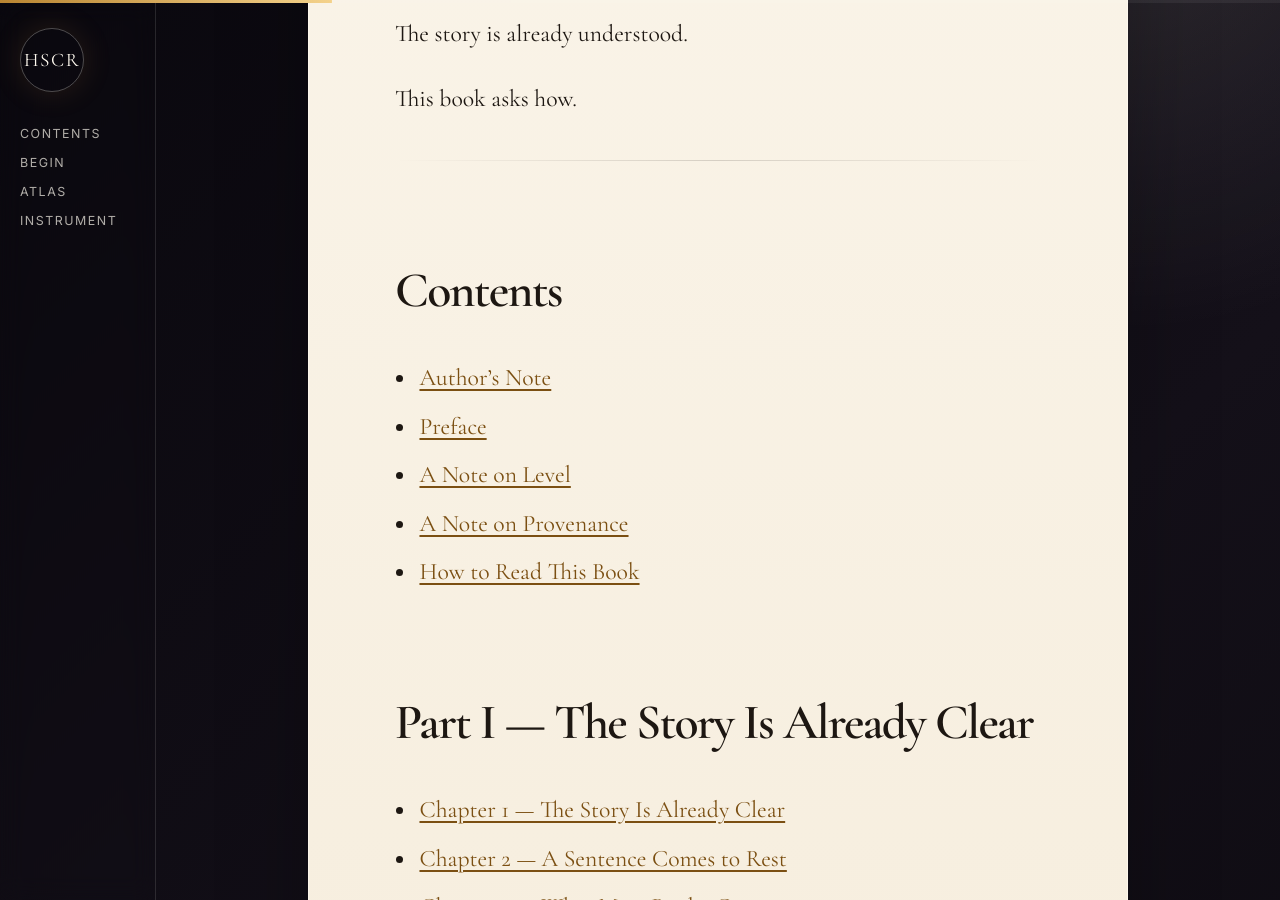
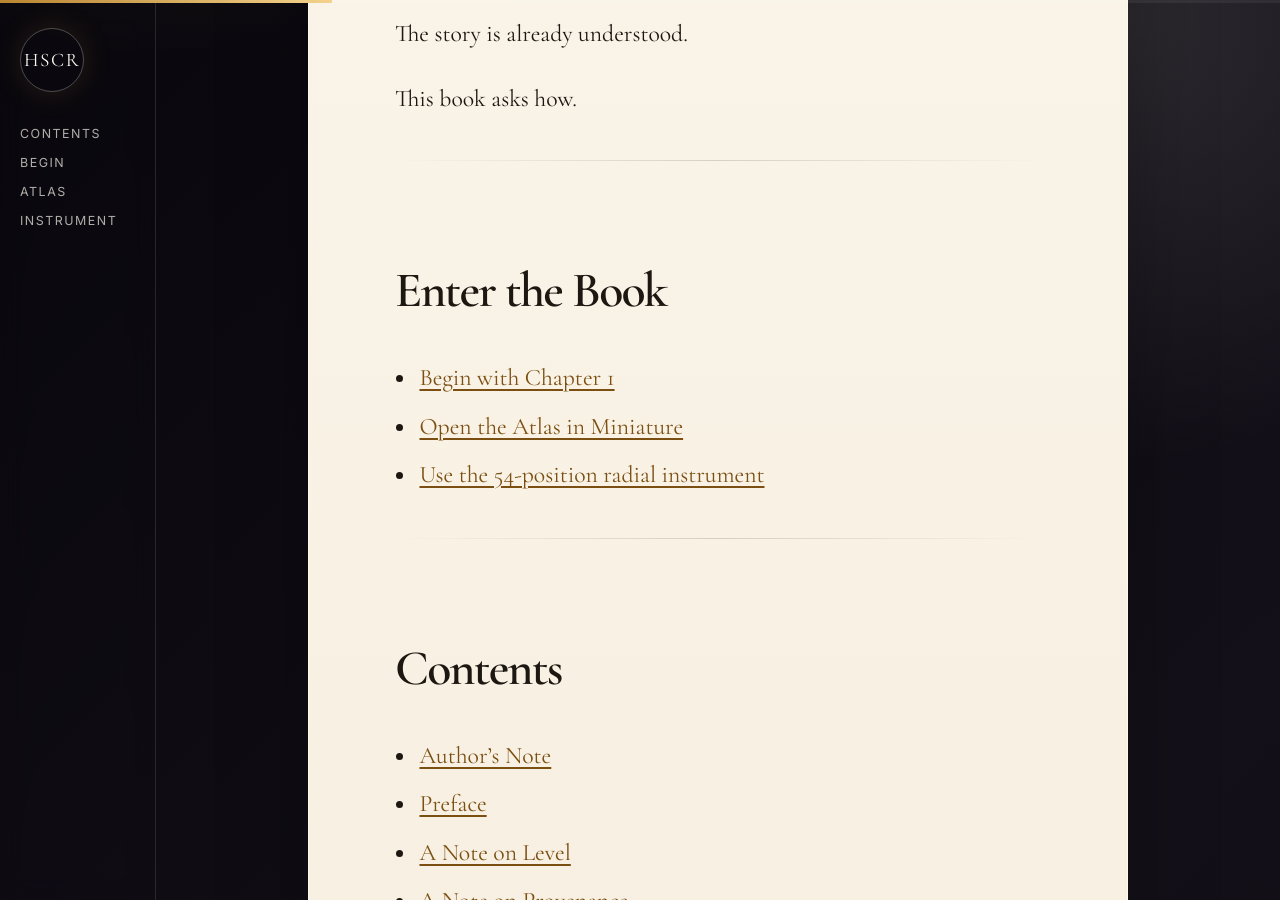
Before and after one commit to TitanicParker/how-sentences-come-to-rest, a Jekyll site: the page built from index.md, in a window 1280 px wide and 900 px high, scrolled down 716 px. Built offline with Jekyll 4.4.1, drawn with Linux system fonts in a browser that asks for light colours; our own code applies the rules of GitHub Pages for plain Markdown files; some of the changed text lies outside the part shown.

Commit message:
Add entry points and instrument link to homepage

```diff
--- a/index.md
+++ b/index.md
@@ -9,6 +9,14 @@
 The story is already understood.
 
 This book asks how.
+
+---
+
+## Enter the Book
+
+- [Begin with Chapter 1](chapter-01/)
+- [Open the Atlas in Miniature](chapter-12/)
+- [Use the 54-position radial instrument](instrument.html)
 
 ---
 
@@ -47,3 +55,9 @@ This book asks how.
 - [Chapter 14 — The Holographic Sentence](chapter-14/)
 - [Chapter 15 — Does a Story Land Once?](chapter-15/)
 - [Chapter 16 — The Field Is Many; the Landing Is One](chapter-16/)
+
+---
+
+## Instrument
+
+- [Atlas of Remainders — 54-position radial instrument](instrument.html)
```
